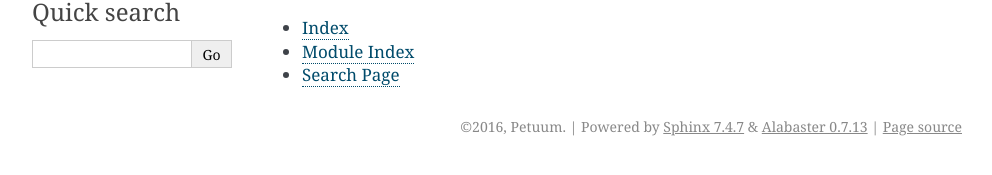
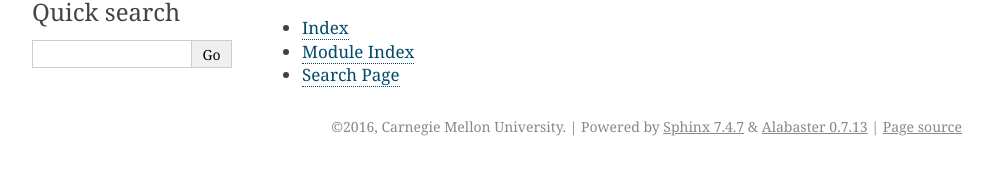
Before and after one commit to sailing-pmls/jbosen, a Sphinx documentation site: the page built from docs/index.rst, in a window 1280 px wide. Shown: the part 250-425 px from the top of the page, without its empty margins (148-1140 px from the left). Built offline with Sphinx 7.4.7, drawn with Linux system fonts in a browser that asks for light colours; part of the change alters nothing that is shown.

```diff
--- a/docs/conf.py
+++ b/docs/conf.py
@@ -1,7 +1,7 @@
 # -*- coding: utf-8 -*-
 #
 # JBosen documentation build configuration file, created by
-# sphinx-quickstart on Fri Jul  8 13:24:50 2016.
+# sphinx-quickstart on Wed Jun  8 19:22:52 2016.
 #
 # This file is execfile()d with the current directory set to its
 # containing dir.
@@ -20,7 +20,16 @@
 # import sys
 # sys.path.insert(0, os.path.abspath('.'))
 
+import recommonmark
+
+from recommonmark.parser import CommonMarkParser
+from recommonmark.transform import AutoStructify
+
 # -- General configuration ------------------------------------------------
+
+source_parsers = {
+  '.md': CommonMarkParser,
+}
 
 # If your documentation needs a minimal Sphinx version, state it here.
 #
@@ -32,13 +41,11 @@
 extensions = []
 
 # Add any paths that contain templates here, relative to this directory.
-templates_path = ['_templates']
+templates_path = ['templates']
 
 # The suffix(es) of source filenames.
 # You can specify multiple suffix as a list of string:
-#
-# source_suffix = ['.rst', '.md']
-source_suffix = '.rst'
+source_suffix = ['.rst', '.md']
 
 # The encoding of source files.
 #
@@ -49,7 +56,7 @@ master_doc = 'index'
 
 # General information about the project.
 project = u'JBosen'
-copyright = u'2016, Petuum'
+copyright = u'2016, Carnegie Mellon University'
 author = u'Petuum'
 
 # The version info for the project you're documenting, acts as replacement for
@@ -119,7 +126,7 @@ todo_include_todos = False
 # The theme to use for HTML and HTML Help pages.  See the documentation for
 # a list of builtin themes.
 #
-html_theme = 'alabaster'
+# html_theme = 'alabaster'
 
 # Theme options are theme-specific and customize the look and feel of a theme
 # further.  For a list of options available for each theme, see the
@@ -153,7 +160,7 @@ html_theme = 'alabaster'
 # Add any paths that contain custom static files (such as style sheets) here,
 # relative to this directory. They are copied after the builtin static files,
 # so a file named "default.css" will overwrite the builtin "default.css".
-html_static_path = ['_static']
+html_static_path = ['static']
 
 # Add any extra paths that contain custom files (such as robots.txt or
 # .htaccess) here, relative to this directory. These files are copied
@@ -260,7 +267,7 @@ latex_elements = {
 #  author, documentclass [howto, manual, or own class]).
 latex_documents = [
     (master_doc, 'JBosen.tex', u'JBosen Documentation',
-     u'Petuum', 'manual'),
+     u'Petuum, Inc.', 'manual'),
 ]
 
 # The name of an image file (relative to this directory) to place at the top of
@@ -330,3 +337,13 @@ texinfo_documents = [
 # If true, do not generate a @detailmenu in the "Top" node's menu.
 #
 # texinfo_no_detailmenu = False
+
+# Set up recommonmark
+docs_root = 'http://docs.petuum.com/projects/petuum-jbosen/en/latest/'
+def setup(app):
+  app.add_config_value('recommonmark_config', {
+    'url_resolver': lambda url: docs_root + url,
+    'enable_auto_toc_tree': False,
+#    'auto_toc_tree_section': 'Contents',
+  }, True)
+  app.add_transform(AutoStructify)
--- /dev/null
+++ b/docs/requirements.txt
@@ -0,0 +1 @@
+recommonmark==0.4.0
```
